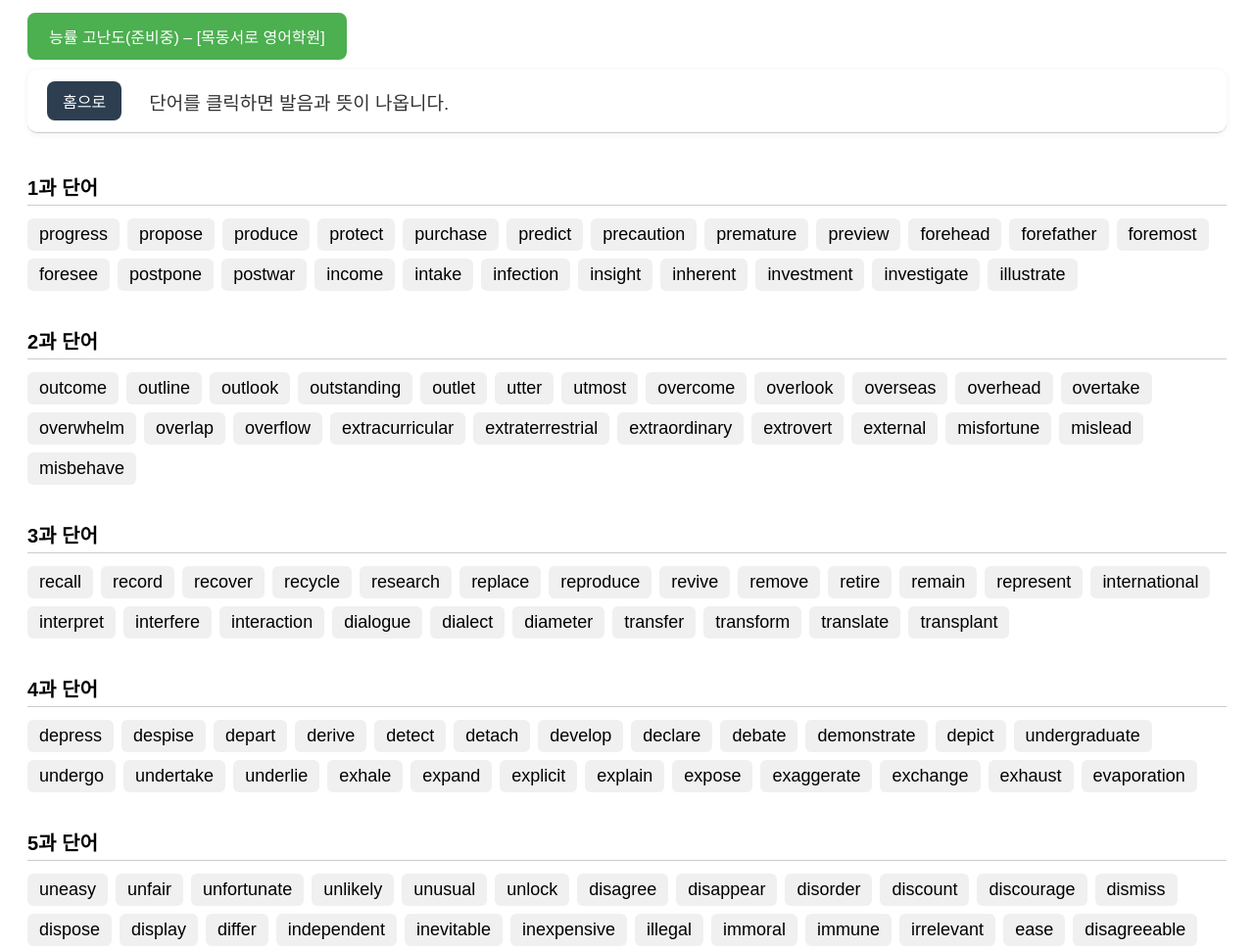
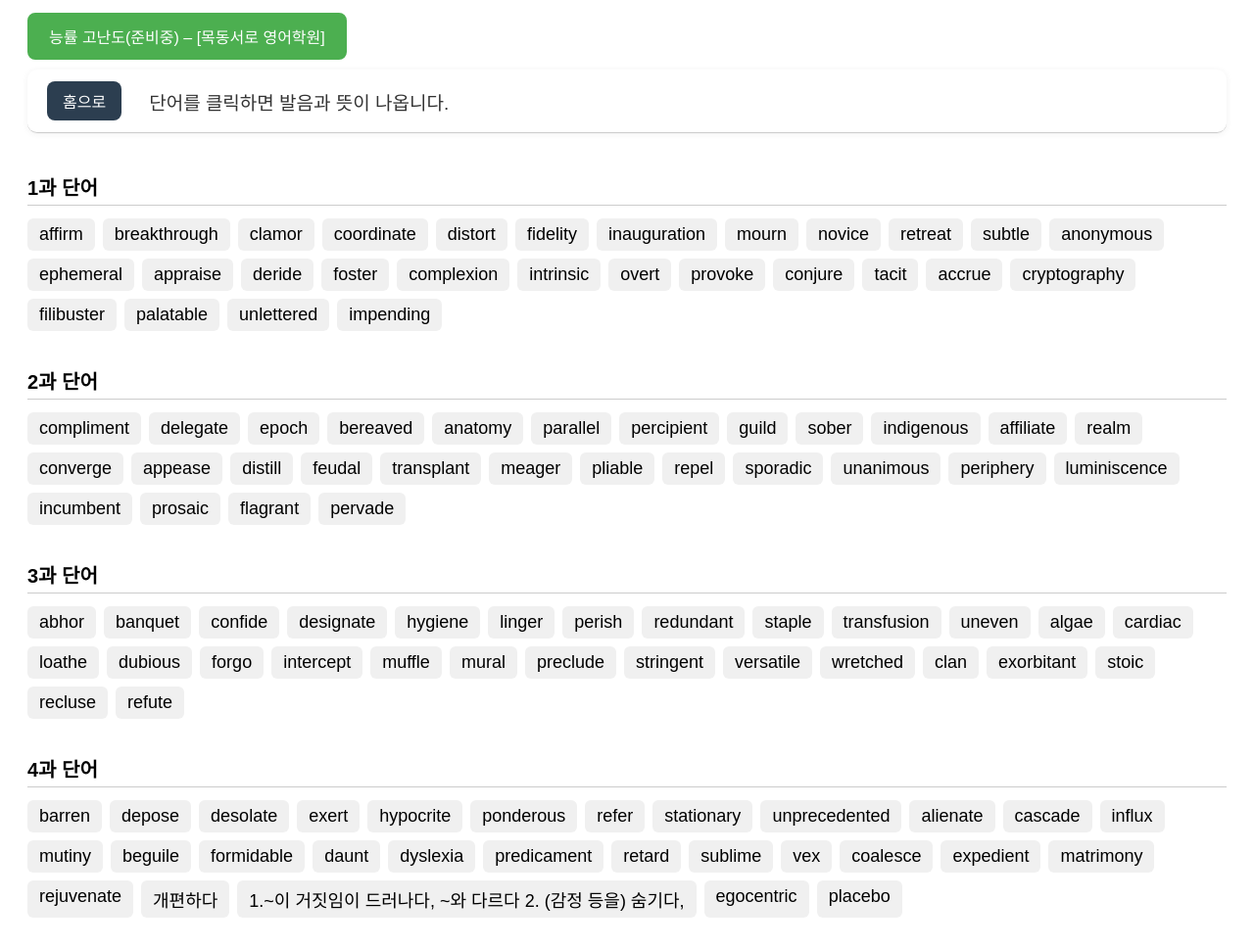
Before and after one commit to nmyway77/hlevele, a plain HTML site: page index.html in a window 1280 px wide. Shown: the top 969 px of the page at 98% size. Drawn offline with Linux system fonts and the light colour scheme.

Commit message:
Add files via upload

```diff
--- a/index.html
+++ b/index.html
@@ -1,4 +1,4 @@
-<!DOCTYPE html>
+ <!DOCTYPE html>
 <html lang="ko">
 <head>
   <meta charset="UTF-8" />
@@ -90,102 +90,122 @@
   <script>
     const dictionary = [
       { heading: '1과 단어' },
-{ word: 'progress', meaning: '진보하다, 진전, 발전' },
-  { word: 'propose', meaning: '제안하다, 청혼하다' },
-  { word: 'produce', meaning: '생산하다, 농산물' },
-  { word: 'protect', meaning: '보호하다, 막다, 지키다' },
-  { word: 'purchase', meaning: '구매하다, 구매' },
-  { word: 'predict', meaning: '예언하다' },
-  { word: 'precaution', meaning: '조심, 경계' },
-  { word: 'premature', meaning: '시기상조의, 조급한, 조기의' },
-  { word: 'preview', meaning: '미리 보기, 시사회' },
-  { word: 'forehead', meaning: '이마' },
-  { word: 'forefather', meaning: '선조, 조상' },
-  { word: 'foremost', meaning: '가장 중요한, 최고의' },
-  { word: 'foresee', meaning: '예견하다' },
-  { word: 'postpone', meaning: '연기하다, 뒤로 미루다' },
-  { word: 'postwar', meaning: '전후의' },
-  { word: 'income', meaning: '수입, 소득' },
-  { word: 'intake', meaning: '섭취' },
-  { word: 'infection', meaning: '감염, 오염' },
-  { word: 'insight', meaning: '통찰력' },
-  { word: 'inherent', meaning: '내재된, 고유의' },
-  { word: 'investment', meaning: '투자, 투자 자금' },
-  { word: 'investigate', meaning: '수사하다, 조사하다' },
-  { word: 'illustrate', meaning: '설명하다, 예시를 보여주다' },
+{ word: 'affirm', meaning: '1.공언하다, 긍정하다 2.(믿음.생각 등을)지지하다' },
+{ word: 'breakthrough', meaning: '획기적 발전, 중요한 성과[발견]' },
+{ word: 'clamor', meaning: '1. 시끄럽게 요구[불평]하다, 2. 외치다, 떠들다' },
+{ word: 'coordinate', meaning: '1. 조정하다, 통합하다. 2. (의상.가구 등을)조화시키다' },
+{ word: 'distort', meaning: '1.(형태,소리 등을)일그러지게 하다 2. (진실,사실 등을)왜곡하다' },
+{ word: 'fidelity', meaning: '1. 정절, 충성 2.(원본, 원작에) 충실함' },
+{ word: 'inauguration', meaning: '1. 취임(식) 2. 개시 개업[준공]식' },
+{ word: 'mourn', meaning: '(죽음 등을) 슬퍼하다, 애도하다' },
+{ word: 'novice', meaning: '신참, 초심자' },
+{ word: 'retreat', meaning: '1. 후퇴하다, 물러나다 2.(결정 등을) 철회하다' },
+{ word: 'subtle', meaning: '1. 미묘한, 포착하기 어려운 2. 교묘한 3. 민감한, 예민한' },
+{ word: 'anonymous', meaning: '1. 익명의 2. 눈에 띄지 않는, 개성이 없는' },
+{ word: 'ephemeral', meaning: '수명이 짧은, 순간적인, 덧없는' },
+{ word: 'appraise', meaning: '값을 매기다, 감정[평가]하다' },
+{ word: 'deride', meaning: '비웃다, 조롱하다' },
+{ word: 'foster', meaning: '1. (성장,발달을) 촉진하다, 육성하다. 2.(남의 아이를) 양육하다,돌보다' },
+{ word: 'complexion', meaning: '1. 안색, 혈색, 얼굴빛 2. 성향. 기질' },
+{ word: 'intrinsic', meaning: '본질적인, 내재된' },
+{ word: 'overt', meaning: '공공연한, 노골적인' },
+{ word: 'provoke', meaning: '1.(부정적인 반응을) 일으키다, 유발하다 2.(고의적으로) 화나게 하다, 도발하다' },
+{ word: 'conjure', meaning: '마술을 부리다, 마술로 ～을 만들어내다' },
+{ word: 'tacit', meaning: '암묵적인, 무언의' },
+{ word: 'accrue', meaning: '(이자, 이익이) 발생하다, 누적되다(시키다)' },
+{ word: 'cryptography', meaning: '암호(문). 암호 작성(해독)' },
+{ word: 'filibuster', meaning: '(긴 연설로) 의사 진행을 방해하다' },
+{ word: 'palatable', meaning: '1. 입에 맞는, 맛 좋은' },
+{ word: 'unlettered', meaning: '문맹의, 교육받지 못한' },
+{ word: 'impending', meaning: '(재난,위기 등이)임박한, 눈앞에 닥친' },
       { heading: '2과 단어' },
-  { word: 'outcome', meaning: '결과, 성과' },
-  { word: 'outline', meaning: '개요, 윤곽, 개요를 서술하다' },
-  { word: 'outlook', meaning: '전망, 예측, 견해' },
-  { word: 'outstanding', meaning: '뛰어난, 아주 훌륭한' },
-  { word: 'outlet', meaning: '배출구, 상점' },
-  { word: 'utter', meaning: '완전한, 말하다' },
-  { word: 'utmost', meaning: '최대의, 극도의' },
-  { word: 'overcome', meaning: '극복하다' },
-  { word: 'overlook', meaning: '간과하다, 못보고 넘어가다' },
-  { word: 'overseas', meaning: '해외로, 해외에 있는' },
-  { word: 'overhead', meaning: '머리 위에' },
-  { word: 'overtake', meaning: '능가하다, 따라잡다' },
-  { word: 'overwhelm', meaning: '압도하다, 당황하게 하다' },
-  { word: 'overlap', meaning: '겹치다, 겹침, 중복' },
-  { word: 'overflow', meaning: '넘치다, 범람하다' },
-  { word: 'extracurricular', meaning: '정규 교과 과정 이외의, 과외의' },
-  { word: 'extraterrestrial', meaning: '지구 밖의, 외계의' },
-  { word: 'extraordinary', meaning: '이상한, 비범한, 대단한' },
-  { word: 'extrovert', meaning: '외향적인 사람' },
-  { word: 'external', meaning: '외부의, 밖의' },
-  { word: 'misfortune', meaning: '불운, 불행' },
-  { word: 'mislead', meaning: '잘못 인도하다, 속이다' },
-  { word: 'misbehave', meaning: '버릇없이 굴다, 비행을 저지르다' },
+{ word: 'compliment', meaning: '칭찬, 찬사' },
+{ word: 'delegate', meaning: '대표, 사절, 파견위원' },
+{ word: 'epoch', meaning: '(역사상 중요한) 시대, 시기' },
+{ word: 'bereaved', meaning: '가족 친구를 잃은, 사별한' },
+{ word: 'anatomy', meaning: '해부학, 해부학적 구조, 신체' },
+{ word: 'parallel', meaning: '1. 평행의, 병렬의, 2. 동시에 발생하는, 매우 비슷한' },
+{ word: 'percipient', meaning: '이해력 뛰어난, 눈치가 빠른' },
+{ word: 'guild', meaning: '동업 조합, 연맹' },
+{ word: 'sober', meaning: '1. 술에 취하지 않은 2. 진지한, 침착한 3. (색이)수수한' },
+{ word: 'indigenous', meaning: '토착의, 지역 고유의' },
+{ word: 'affiliate', meaning: '(더 큰 조직, 단체와)연합, 제휴하다, 결연을 맺다' },
+{ word: 'realm', meaning: '1.(지식/활동 등의) 영역, 범위 2.왕국' },
+{ word: 'converge', meaning: '1.(한 곳으로)모이다, 만나다 2.(생각 목표가) 모아지다,일치하다' },
+{ word: 'appease', meaning: '달래다, 진정시키다' },
+{ word: 'distill', meaning: '1. 증류하다, 증류하여 만들다, 2.(요점을)뽑아내다' },
+{ word: 'feudal', meaning: '(중세) 봉건제의' },
+{ word: 'transplant', meaning: '1. 이식(수술) 2. 이식된 장기' },
+{ word: 'meager', meaning: '빈약한, 작은, 불충분한' },
+{ word: 'pliable', meaning: '1. 유연한, 잘 휘어지는 2. 영향을 받기 쉬운, 융통성 있는' },
+{ word: 'repel', meaning: '1. 물리치다,쫓아버리다 2. 불쾌감을 주다 3.밀어내다' },
+{ word: 'sporadic', meaning: '간헐적인, 불규칙적으로 발생하는' },
+{ word: 'unanimous', meaning: '만장일치의, 전원 합의의' },
+{ word: 'periphery', meaning: '외곽, 외부, 변두리' },
+{ word: 'luminiscence', meaning: '발광, 냉광, 은은한 빛' },
+{ word: 'incumbent', meaning: '재직자, 현직자, 현직 의원' },
+{ word: 'prosaic', meaning: '지루한, 진부한, 재미없는' },
+{ word: 'flagrant', meaning: '뻔뻔스러운, 극악한' },
+{ word: 'pervade', meaning: '~에 널리 퍼지다, 충만하다' },
       { heading: '3과 단어' },
-  { word: 'recall', meaning: '기억해내다, 회상하다' },
-  { word: 'record', meaning: '기록, 음반; 기록하다' },
-  { word: 'recover', meaning: '회복하다, 되찾다' },
-  { word: 'recycle', meaning: '재활용하다' },
-  { word: 'research', meaning: '연구, 조사; 연구하다' },
-  { word: 'replace', meaning: '대신하다, 교체하다' },
-  { word: 'reproduce', meaning: '복제하다, 번식하다' },
-  { word: 'revive', meaning: '소생시키다, 소생하다' },
-  { word: 'remove', meaning: '제거하다, 옮기다' },
-  { word: 'retire', meaning: '은퇴하다, 퇴직하다' },
-  { word: 'remain', meaning: '남아 있다, 머무르다' },
-  { word: 'represent', meaning: '대변하다, 대표하다, 나타내다' },
-  { word: 'international', meaning: '국제적인, 국가 간의' },
-  { word: 'interpret', meaning: '통역하다, 해석하다' },
-  { word: 'interfere', meaning: '간섭하다, 방해하다' },
-  { word: 'interaction', meaning: '상호 작용, 상호 영향' },
-  { word: 'dialogue', meaning: '대화, 문답, 회화' },
-  { word: 'dialect', meaning: '방언, 사투리' },
-  { word: 'diameter', meaning: '지름, 직경' },
-  { word: 'transfer', meaning: '이동시키다, 전학하다' },
-  { word: 'transform', meaning: '변형시키다' },
-  { word: 'translate', meaning: '번역하다' },
-  { word: 'transplant', meaning: '옮겨 심다, 이식하다' },
+{ word: 'abhor', meaning: '몹시 싫어하다, 혐오하다' },
+{ word: 'banquet', meaning: '1.연회, 향연 2. 진수성찬' },
+{ word: 'confide', meaning: '1.(비밀을) 털어놓다 2. 신임하다, 신뢰하다' },
+{ word: 'designate', meaning: '1.지명[지정]하다, 임명하다 2. 가리키다, 나타내다' },
+{ word: 'hygiene', meaning: '위생, 청결' },
+{ word: 'linger', meaning: '1. (떠나지 않고) 꾸물거리다 2. 좀처럼 사라지지 않다' },
+{ word: 'perish', meaning: '1. 죽다 소멸하다 붕괴되다 2. 썩다, 썩어서 못쓰게 되다' },
+{ word: 'redundant', meaning: '1. 불필요한, 중복되는, 남아도는 2. 해고된' },
+{ word: 'staple', meaning: '1. 주요 산물, 상품 2.주요소, 주성분 3.호치키스심 제책못' },
+{ word: 'transfusion', meaning: '수혈' },
+{ word: 'uneven', meaning: '1. 평탄하지 않은, 울퉁불퉁한 2.불규칙한 3.공정하지 않은' },
+{ word: 'algae', meaning: '조류, 해조' },
+{ word: 'cardiac', meaning: '심장(병)의' },
+{ word: 'loathe', meaning: '몹시 싫어하다, 질책하다' },
+{ word: 'dubious', meaning: '1. 수상쩍은, 미덥지 않은 2. 의심하는, 확신하지 못하는' },
+{ word: 'forgo', meaning: '~하지 않다, ~없이 지내다' },
+{ word: 'intercept', meaning: '가로채다, 가로막다' },
+{ word: 'muffle', meaning: '(싸거나 덮어서) 소리를 줄이다 (보호,보온을 위해)감싸다' },
+{ word: 'mural', meaning: '벽화' },
+{ word: 'preclude', meaning: '방해하다, 불가능하게 하다' },
+{ word: 'stringent', meaning: '1. 엄격한, 엄중한 2.(금융시장 등이) 절박한, 자금이 부족한' },
+{ word: 'versatile', meaning: '1. 다재다능한, 재주가 많은 2. 다목적의, 다용도의' },
+{ word: 'wretched', meaning: '1. 불쌍한, 비참한 2.(지독하게)나쁜, 열등의 3. 불쾌한, 고약한' },
+{ word: 'clan', meaning: '1. 씨족, 일족 2. 당파, 일당' },
+{ word: 'exorbitant', meaning: '너무 비싼, 과도한' },
+{ word: 'stoic', meaning: '1. 냉정한, 극기의 2. 스토아 철학(파)의' },
+{ word: 'recluse', meaning: '은둔자, 속세를 떠난 사람' },
+{ word: 'refute', meaning: '1. 논박하다 반박하다 2. (남의 발언을)부인하다' },
       { heading: '4과 단어' },
-  { word: 'depress', meaning: '낙담시키다, 우울하게 하다' },
-  { word: 'despise', meaning: '경멸하다, 얕보다' },
-  { word: 'depart', meaning: '떠나다, 출발하다' },
-  { word: 'derive', meaning: '이끌어내다, 얻다' },
-  { word: 'detect', meaning: '발견하다' },
-  { word: 'detach', meaning: '분리하다, 떼어내다' },
-  { word: 'develop', meaning: '발전하다, 발달하다' },
-  { word: 'declare', meaning: '선언하다, 발표하다' },
-  { word: 'debate', meaning: '토론, 논쟁; 토론하다' },
-  { word: 'demonstrate', meaning: '입증하다, 보여주다' },
-  { word: 'depict', meaning: '그리다, 묘사하다' },
-  { word: 'undergraduate', meaning: '대학(생)의, 학부생(의)' },
-  { word: 'undergo', meaning: '겪다, 경험하다' },
-  { word: 'undertake', meaning: '맡다, ~의 책임을 지다' },
-  { word: 'underlie', meaning: '~의 기저를 이루다' },
-  { word: 'exhale', meaning: '내쉬다' },
-  { word: 'expand', meaning: '팽창하다, 확장하다' },
-  { word: 'explicit', meaning: '뚜렷한, 명백한' },
-  { word: 'explain', meaning: '설명하다' },
-  { word: 'expose', meaning: '노출시키다, 드러내다' },
-  { word: 'exaggerate', meaning: '과장하다' },
-  { word: 'exchange', meaning: '교환, 교환하다' },
-  { word: 'exhaust', meaning: '지치게 하다, 고갈시키다, 배기가스' },
-  { word: 'evaporation', meaning: '증발, 발산' },
+{ word: 'barren', meaning: '1. 불모의, 메마른 2.불임의 3.열매를 맺지 못하는 4.보잘것없는,시시한' },
+{ word: 'depose', meaning: '1. (높은 지위에서) 물러나게 하다 2.(법정에서) 증언하다' },
+{ word: 'desolate', meaning: '1. 황량한, 황폐한 2. 쓸쓸한, 고독한, 우울한' },
+{ word: 'exert', meaning: '(영향/힘/압박을) 가하다, 발휘하다' },
+{ word: 'hypocrite', meaning: '위선자' },
+{ word: 'ponderous', meaning: '1. 묵직한, 무거워서 다루기 힘든 2. (문체/말투가) 장황한, 지루하고 답답한' },
+{ word: 'refer', meaning: '1. 언급하다 2.가리키다,관련되다 3.참조하다, 조회하다 4.사건' },
+{ word: 'stationary', meaning: '움직이지 않는, 정지된' },
+{ word: 'unprecedented', meaning: '선례가 없는' },
+{ word: 'alienate', meaning: '1.~의 반발을 부르다, ~의 지지를 잃다 2.소외시키다, 이질감을 느끼게 만들다 3.[법률]양도하다' },
+{ word: 'cascade', meaning: '(작은)폭포' },
+{ word: 'influx', meaning: '유입, 도래, 쇄도' },
+{ word: 'mutiny', meaning: '(함선, 군대 등에서의' },
+{ word: 'beguile', meaning: '1. 현혹하다 속이다 2. 즐거운 시간을 보내다' },
+{ word: 'formidable', meaning: '1. 만만찮은, 얕잡아 볼 수 없는 2. 강력한, 가공할만한' },
+{ word: 'daunt', meaning: '위압하다, 독서 장애' },
+{ word: 'dyslexia', meaning: '난독증, 독서 장애' },
+{ word: 'predicament', meaning: '곤경, 궁지' },
+{ word: 'retard', meaning: '(성장, 발달을) 저해시키다' },
+{ word: 'sublime', meaning: '1. 장엄한 숭고한 고상한 2. 최고의 탁월한' },
+{ word: 'vex', meaning: '화나게 하다, 걱정하게 하다' },
+{ word: 'coalesce', meaning: '합병하다, 연합하다' },
+{ word: 'expedient', meaning: '(도덕적으로 옳지 않더라도) 도움이 되는, 정략적인, 편리한' },
+{ word: 'matrimony', meaning: '결혼, 결혼 생활' },
+{ word: 'rejuvenate', meaning: '1. 다시 젊어지다, 원기를 회복하다 2.(조직 체계를) 개선하다,' },
+{ word: '개편하다', meaning: 'belie' },
+{ word: '1.~이 거짓임이 드러나다, ~와 다르다 2. (감정 등을) 숨기다,', meaning: '잘못 전하다' },
+{ word: 'egocentric', meaning: '자기 중심의, 이기적인' },
+{ word: 'placebo', meaning: '1. 위약, 플라시보, 가짜 약 2. 일시적인 위안' },
       { heading: '5과 단어' },
   { word: 'uneasy', meaning: '불안한, 불편한' },
   { word: 'unfair', meaning: '불공평한, 부당한' },
```
